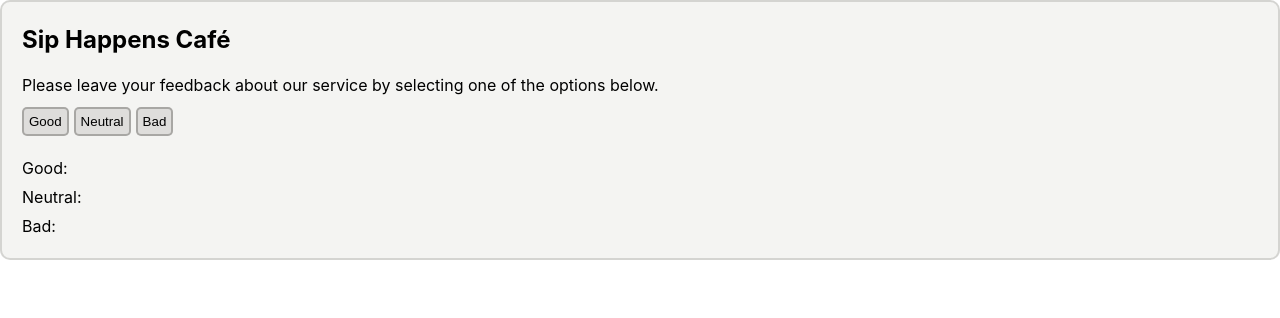
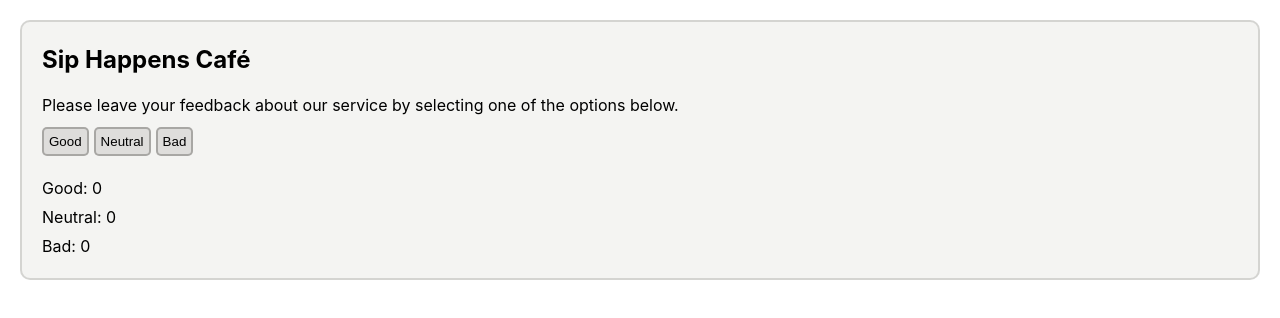
Before and after one commit to MyroslavaHubar/goit-react-hw-02, a React (Vite) app: page / in a window 1280 px wide. Shown: the top 318 px of the page. Built offline with nearby package versions, Linux system fonts and the light colour scheme.

Commit message:
add notification and create app

```diff
--- a/src/App.jsx
+++ b/src/App.jsx
@@ -1,11 +1,18 @@
-// import { useState } from 'react'
+import { useState } from "react";
 import "./App.css";
 import Section from "./components/Section/Section";
 import Description from "./components/Description/Description";
 import Options from "./components/Options/Options";
 import Feedback from "./components/Feedback/Feedback";
+import Notification from "./components/Notification/Notification";
 
 function App() {
+  const counterFeedback = {
+    good: 0,
+    neutral: 0,
+    bad: 0,
+  };
+
   return (
     <>
       <Section>
@@ -17,7 +24,12 @@ function App() {
           options below.
         </Description>
         <Options buttons={["Good", "Neutral", "Bad"]}></Options>
-        <Feedback></Feedback>
+
+        <Feedback
+          good={counterFeedback.good}
+          neutral={counterFeedback.neutral}
+          bad={counterFeedback.bad}
+        ></Feedback>
       </Section>
     </>
   );
--- /dev/null
+++ b/src/components/Notification/Notification.jsx
@@ -0,0 +1,7 @@
+import css from "./Notification.module.css";
+
+function Notification({ message }) {
+  return <p className={css.feedbackMessage}>{message}</p>;
+}
+
+export default Notification;
--- /dev/null
+++ b/src/components/Notification/Notification.module.css
@@ -0,0 +1,4 @@
+.feedbackMessage {
+  margin-top: 20px;
+  font-size: 600;
+}
--- a/src/components/Section/Section.module.css
+++ b/src/components/Section/Section.module.css
@@ -3,4 +3,5 @@
   border-radius: 10px;
   background-color: #ebebe787;
   padding: 20px;
+  margin: 20px;
 }
```
